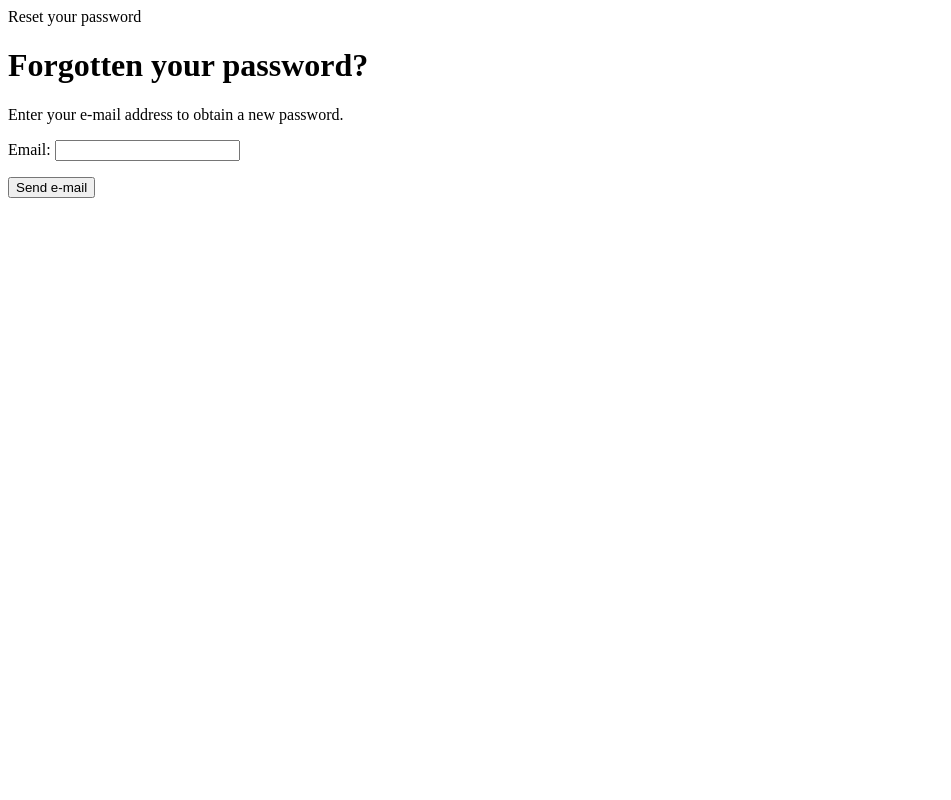
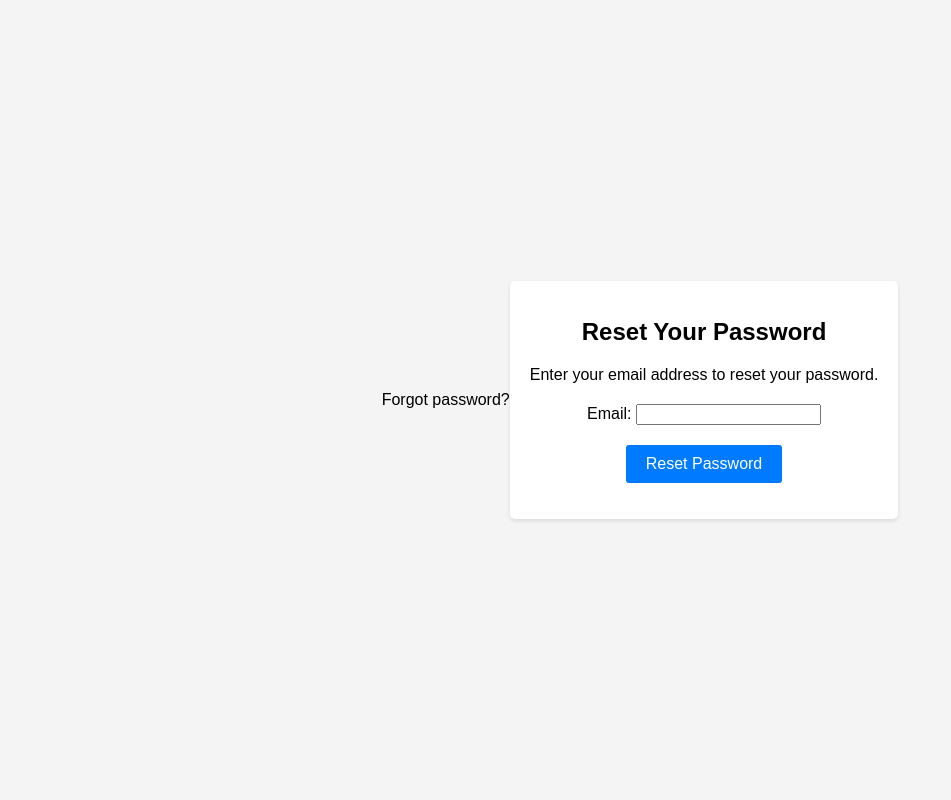
Before and after one commit to 12051/midhujh_inmca_project, a Django app: page /password_reset/ in a window 1280 px wide. Shown: the whole page, without its empty margins (0-951 px from the left). Run offline with Django 4.2, Linux system fonts and the light colour scheme.

Commit message:
29-08-2023

```diff
--- a/crimeproject/templates/index.html
+++ b/crimeproject/templates/index.html
@@ -66,7 +66,7 @@
                         <a class="nav-link" href="{% url 'profile' %}">Profile</a>
                      </li>
                      <li class="nav-item">
-                     <a class="nav-link" href="{% url 'logout' %}">LOGOUT</a><br>
+                     <a class="nav-link" href="{% url 'logout' %}">LogOut</a><br>
                      {% else %}
                      </li>
                      <div class="navbar-nav ml-auto">
--- a/crimeproject/templates/registration/password_reset_done.html
+++ b/crimeproject/templates/registration/password_reset_done.html
@@ -6,5 +6,5 @@ Reset your password
 {% block content %}
 <h1>Reset your password</h1>
 <p>We've emailed you instructions for setting your password.</p>
-<p>If you don't receive an email, please make sure you've entered the address your egistered with.</p>
+<p>If you don't receive an email, please make sure you've entered the address you registered with.</p>
 {% endblock %}
--- a/crimeproject/templates/registration/password_reset_form.html
+++ b/crimeproject/templates/registration/password_reset_form.html
@@ -1,16 +1,74 @@
 {% load static %}
 {% comment %} {% extends "index.html" %}  {% endcomment %}
 {% block title %}
-Reset your password
+
 {% endblock %}
 {% block content %}
-<h1>Forgotten your password?</h1>
-<p>Enter your e-mail address to obtain a new password.</p>
-<form action="." method="post">
-  {{form.as_p}}
-  <p>
-    <input type="submit" value="Send e-mail" />
-  </p>
-  {% csrf_token %}
-</form>
+<style>
+  body {
+    font-family: Arial, sans-serif;
+    background-color: #f4f4f4;
+    margin: 0;
+    padding: 0;
+    display: flex;
+    align-items: center;
+    justify-content: center;
+    height: 100vh;
+  }
+
+  .container {
+    background-color: #fff;
+    border-radius: 5px;
+    padding: 20px;
+    box-shadow: 0 2px 4px rgba(0, 0, 0, 0.1);
+  }
+
+  .reset-form {
+    text-align: center;
+  }
+
+  .reset-form h1 {
+    font-size: 24px;
+    margin-bottom: 20px;
+  }
+
+  .reset-form p {
+    font-size: 16px;
+    margin-bottom: 20px;
+  }
+
+  .reset-input {
+    width: 100%;
+    padding: 10px;
+    margin-bottom: 10px;
+    border: 1px solid #ccc;
+    border-radius: 3px;
+  }
+
+  .reset-button {
+    background-color: #007bff;
+    color: #fff;
+    border: none;
+    border-radius: 3px;
+    padding: 10px 20px;
+    cursor: pointer;
+    font-size: 16px;
+  }
+</style>
+<title>Reset Password</title>
+</head>
+<p>Forgot password?</p>
+<body>
+  <div class="container">
+    <div class="reset-form">
+      <h1>Reset Your Password</h1>
+      <p>Enter your email address to reset your password.</p>
+      <form action="." method="post">
+        {{form.as_p}}
+        <button type="submit" class="reset-button">Reset Password</button>
+        {% csrf_token %}
+      </form>
+    </div>
+  </div>
+</body>
 {% endblock %}
```
Also changed, not shown: crimeproject/db.sqlite3.
